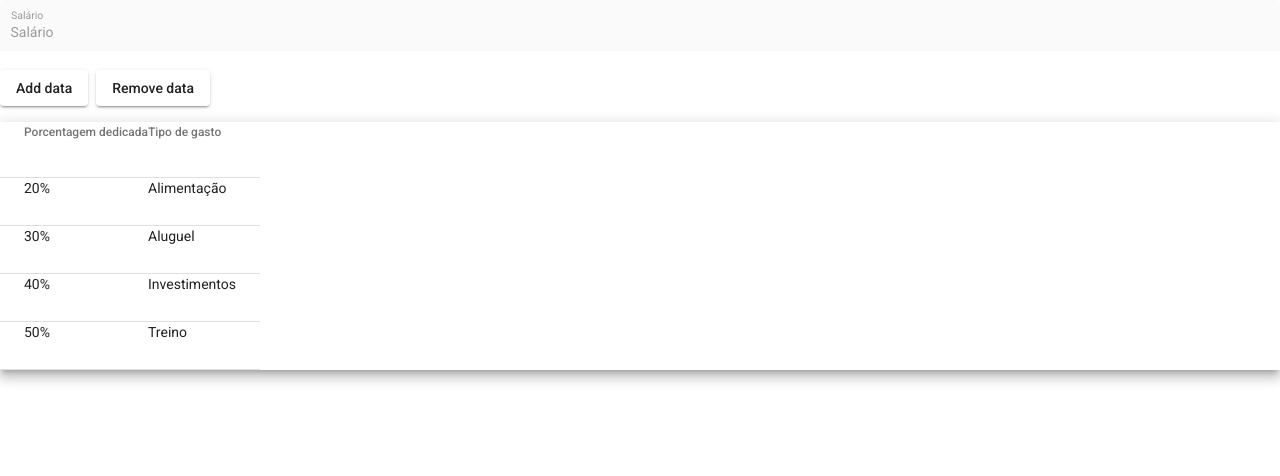
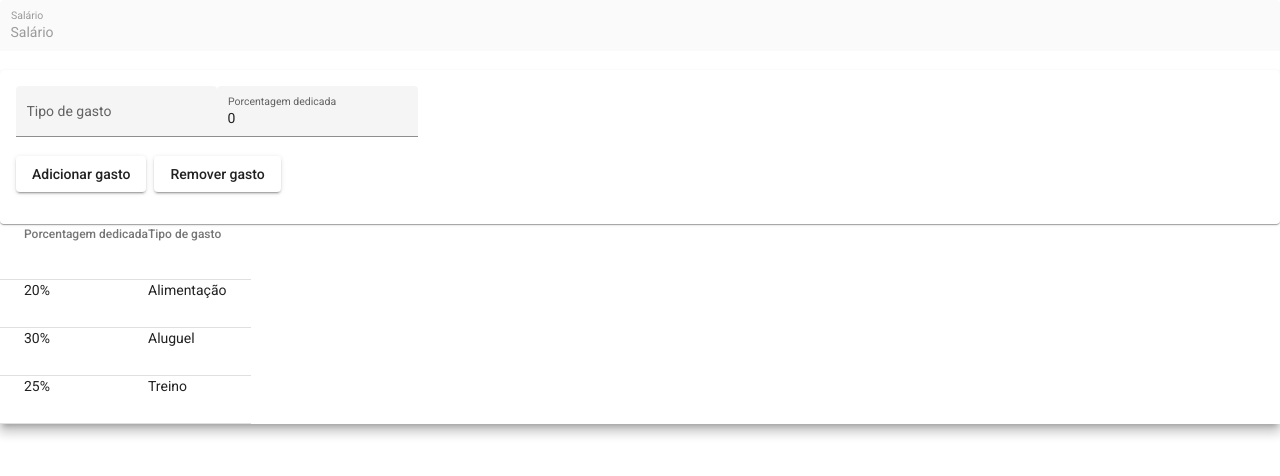
Before and after one commit to MatheusAlvesAlmeida/ProjetoESS---AdmFinancas, an Angular app in the folder admFinancas/: page /expenses in a window 1280 px wide. Shown: the top 476 px of the page. Built offline with nearby package versions, Linux system fonts and the light colour scheme.

Commit message:
add: error handler para o input de gastos fixos

```diff
--- /dev/null
+++ b/admFinancas/src/app/expenses/components/error-dialog/error-dialog.component.html
@@ -0,0 +1,5 @@
+<h1 mat-dialog-title>Erro no seu input!</h1>
+<div mat-dialog-content>Considere colocar um valor positivo para a porcentagem dedicada, verifique se o tipo de gasto não é vazio, veja se a porcentagem não excede o limite de 100%.</div>
+<div mat-dialog-actions>
+    <button mat-button mat-dialog-close>Fechar</button>
+</div>
--- a/admFinancas/src/app/expenses/components/expenses-form/expenses-form.component.html
+++ b/admFinancas/src/app/expenses/components/expenses-form/expenses-form.component.html
@@ -3,23 +3,34 @@
     <input matInput disabled value="Salário">
 </mat-form-field>
 
+<mat-card>
+    <mat-form-field appearance="fill">
+        <mat-label>Tipo de gasto</mat-label>
+        <input matInput placeholder="Ex. Aluguel" [(ngModel)]="enterType">
+    </mat-form-field>
+    <mat-form-field appearance="fill">
+        <mat-label>Porcentagem dedicada</mat-label>
+        <input matInput maxlength="3" placeholder="Ex. 30" [(ngModel)]="enterPercentage">
+    </mat-form-field>
     <div class="demo-button-container">
         <button mat-raised-button (click)="addData()" class="demo-button">
-        Add data
+            Adicionar gasto
         </button>
         <button mat-raised-button [disabled]="!dataSource.length" (click)="removeData()" class="demo-button">
-        Remove data
+            Remover gasto
         </button>
     </div>
+</mat-card>
+
 
 <mat-table #table [dataSource]="dataSource" class="mat-elevation-z8 demo-table">
-    <!-- Position Column -->
+    <!-- Percentage Column -->
     <ng-container matColumnDef="percentage">
         <th mat-header-cell *matHeaderCellDef>Porcentagem dedicada</th>
         <td mat-cell *matCellDef="let element">{{element.percentage}}%</td>
     </ng-container>
 
-    <!-- Name Column -->
+    <!-- Type Column -->
     <ng-container matColumnDef="type">
         <th mat-header-cell *matHeaderCellDef>Tipo de gasto</th>
         <td mat-cell *matCellDef="let element">{{element.type}}</td>
--- a/admFinancas/src/app/expenses/components/expenses-form/expenses-form.component.ts
+++ b/admFinancas/src/app/expenses/components/expenses-form/expenses-form.component.ts
@@ -1,13 +1,14 @@
 import { Component, OnInit } from '@angular/core';
 import { ViewChild } from '@angular/core';
 import { MatTable } from '@angular/material/table';
+import {MatDialog} from '@angular/material/dialog';
 import { ExpensesTable } from '../../types/expenses';
+import { ErrorDialogComponent } from '../error-dialog/error-dialog.component';
 
 const ELEMENT_DATA: ExpensesTable[] = [
-  {percentage: 20, type: 'Alimentação'},
-  {percentage: 30, type: 'Aluguel'},
-  {percentage: 40, type: 'Investimentos'},
-  {percentage: 50, type: 'Treino'}
+  {id: 1, percentage: 20, type: 'Alimentação'},
+  {id: 2, percentage: 30, type: 'Aluguel'},
+  {id: 3, percentage: 25, type: 'Treino'}
 ];
 
 @Component({
@@ -18,7 +19,10 @@ const ELEMENT_DATA: ExpensesTable[] = [
 
 export class ExpensesFormComponent implements OnInit {
 
-  constructor() { }
+  enterPercentage: number = 0;
+  enterType: string = "";
+
+  constructor(public dialog: MatDialog) { }
 
   ngOnInit(): void {
   }
@@ -29,8 +33,12 @@ export class ExpensesFormComponent implements OnInit {
   @ViewChild(MatTable) table: MatTable<ExpensesTable> | undefined;
 
   addData() {
-    const randomElementIndex = Math.floor(Math.random() * ELEMENT_DATA.length);
-    this.dataSource.push(ELEMENT_DATA[randomElementIndex]);
+    if(this.checkInput()){
+      this.inputError();
+      return;
+    }
+    const newElement = {id: 1, percentage: this.enterPercentage, type: this.enterType}
+    this.dataSource.push(newElement);
     if(this.table) this.table.renderRows();
   }
 
@@ -39,4 +47,18 @@ export class ExpensesFormComponent implements OnInit {
     if(this.table) this.table.renderRows();
   }
 
+  checkInput(){
+    let diff = 100;
+    this.dataSource.forEach(element => {
+      diff -= element.percentage
+    });
+    console.log(diff)
+    if(this.enterType == "" || this.enterPercentage <= 0 || this.enterPercentage > diff) return true;
+    return false;
+  }
+
+  inputError() {
+    this.dialog.open(ErrorDialogComponent);
+  }
+
 }
--- a/admFinancas/src/app/expenses/types/expenses.ts
+++ b/admFinancas/src/app/expenses/types/expenses.ts
@@ -1,4 +1,5 @@
 export interface ExpensesTable {
+    id: number;
     percentage: number;
     type: string;
 }
```
Also changed, not shown: admFinancas/src/app/expenses/components/error-dialog/error-dialog.component.ts (added, +7 -0 lines), admFinancas/src/app/expenses/expenses.module.ts (+8 -2 lines). Lines whose indentation alone changed are shown as unchanged.
